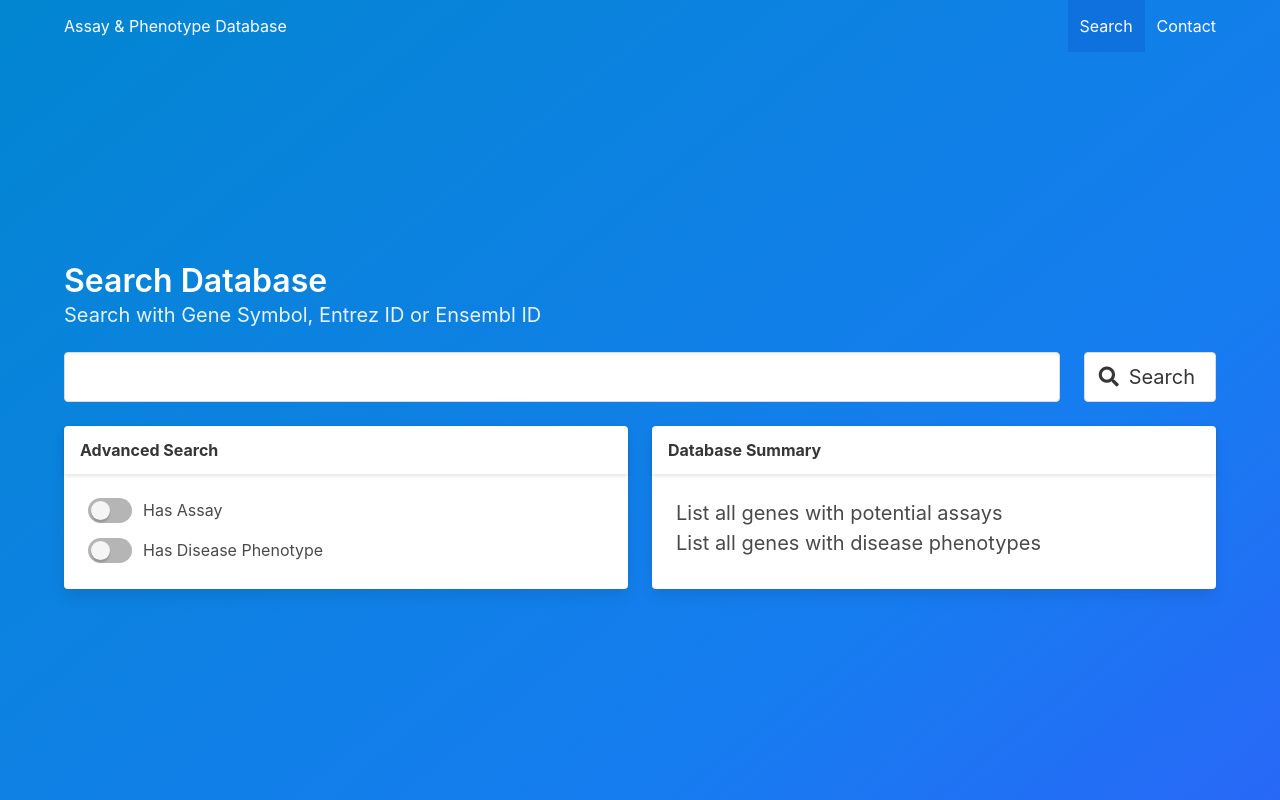
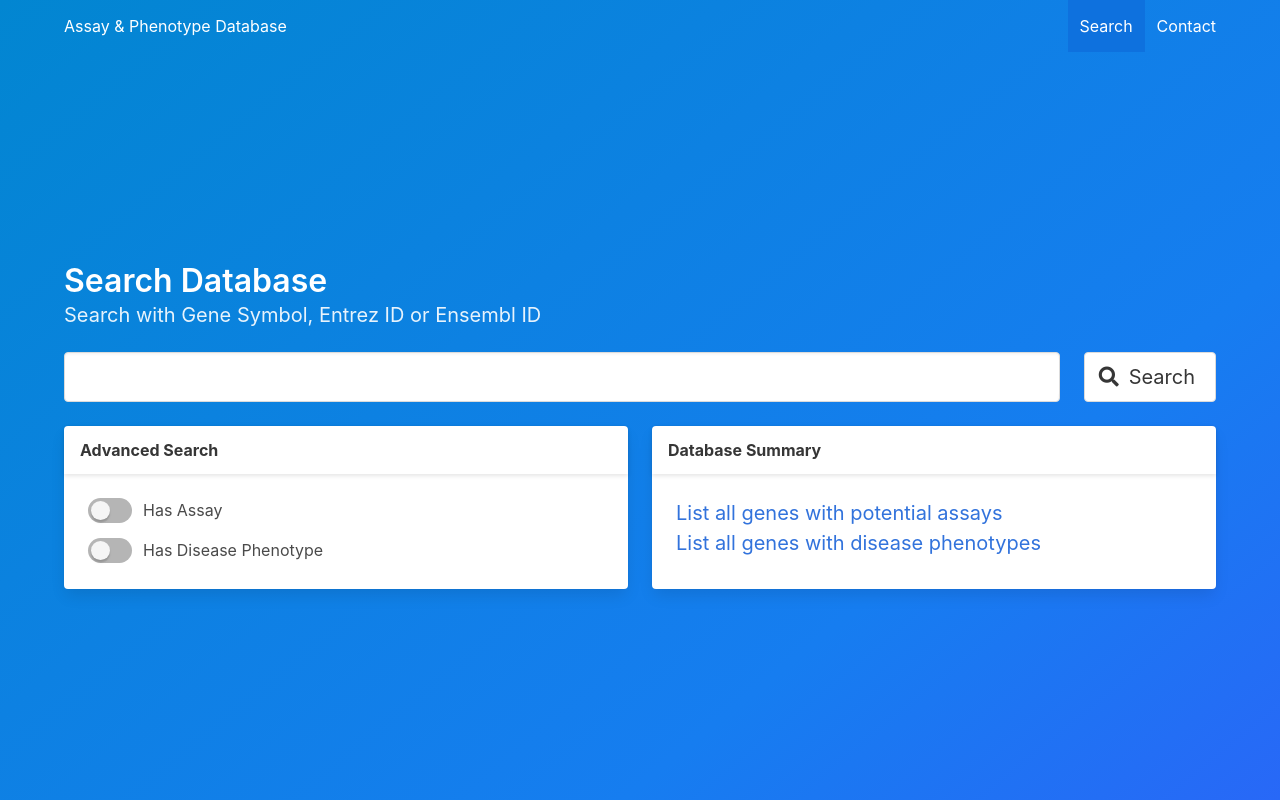
Before and after one commit to rothlab/mavequest-front-end, a Vue app: page / in a window 1280 px wide. Built offline with nearby package versions, Linux system fonts and the light colour scheme.

Commit message:
Fixed a bug that will cause the styles to be overwritten by default.

```diff
--- a/package.json
+++ b/package.json
@@ -19,6 +19,8 @@
     "babel-eslint": "^10.0.1",
     "eslint": "^5.8.0",
     "eslint-plugin-vue": "^5.0.0-0",
+    "node-sass": "^4.10.0",
+    "sass-loader": "^7.1.0",
     "vue-template-compiler": "^2.5.17"
   },
   "eslintConfig": {
--- a/src/App.vue
+++ b/src/App.vue
@@ -53,4 +53,7 @@ export default {
 .navbar-burger {
   color: white
 }
+.has-text-link {
+  color: #3273DC !important
+}
 </style>
--- a/src/components/SearchBar.vue
+++ b/src/components/SearchBar.vue
@@ -34,9 +34,9 @@
             </header>
             <div class="card-content">
               <div class="content has-text-left is-medium">
-                <a>List all genes with potential assays</a>
+                <a class="has-text-link">List all genes with potential assays</a>
                 <br>
-                <a>List all genes with disease phenotypes</a>
+                <a class="has-text-link">List all genes with disease phenotypes</a>
               </div>
             </div>
           </div>
--- a/src/main.js
+++ b/src/main.js
@@ -1,10 +1,10 @@
 import Vue from 'vue'
-import App from './App.vue'
 import Buefy from 'buefy'
 import 'buefy/dist/buefy.css'
 import '@fortawesome/fontawesome-free/css/all.css'
-import '@fortawesome/fontawesome-free/css/fontawesome.css'
 
+// Make sure App is loaded last so that the styles are not overwritten
+import App from './App.vue'
 
 Vue.config.productionTip = false
 
```
Also changed, not shown: 1 other file (tests, documents, lock files or other folders).
